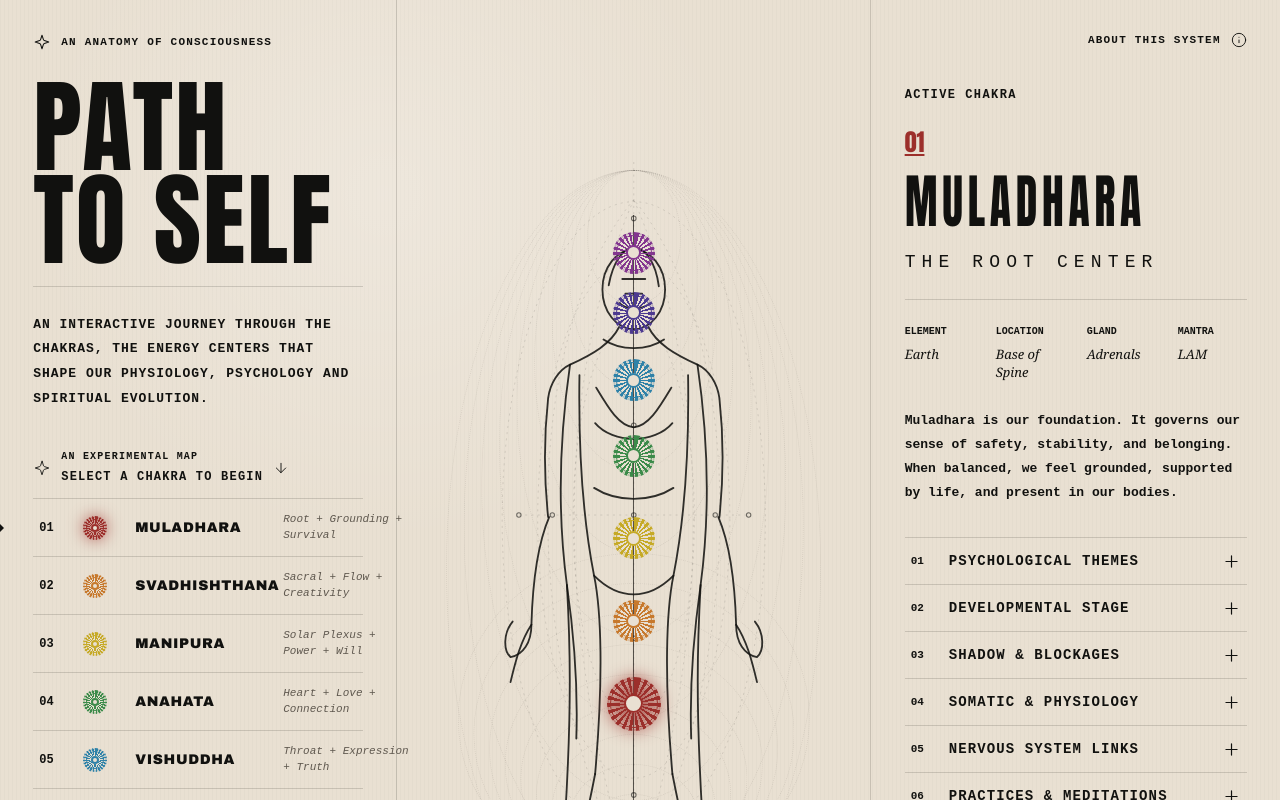
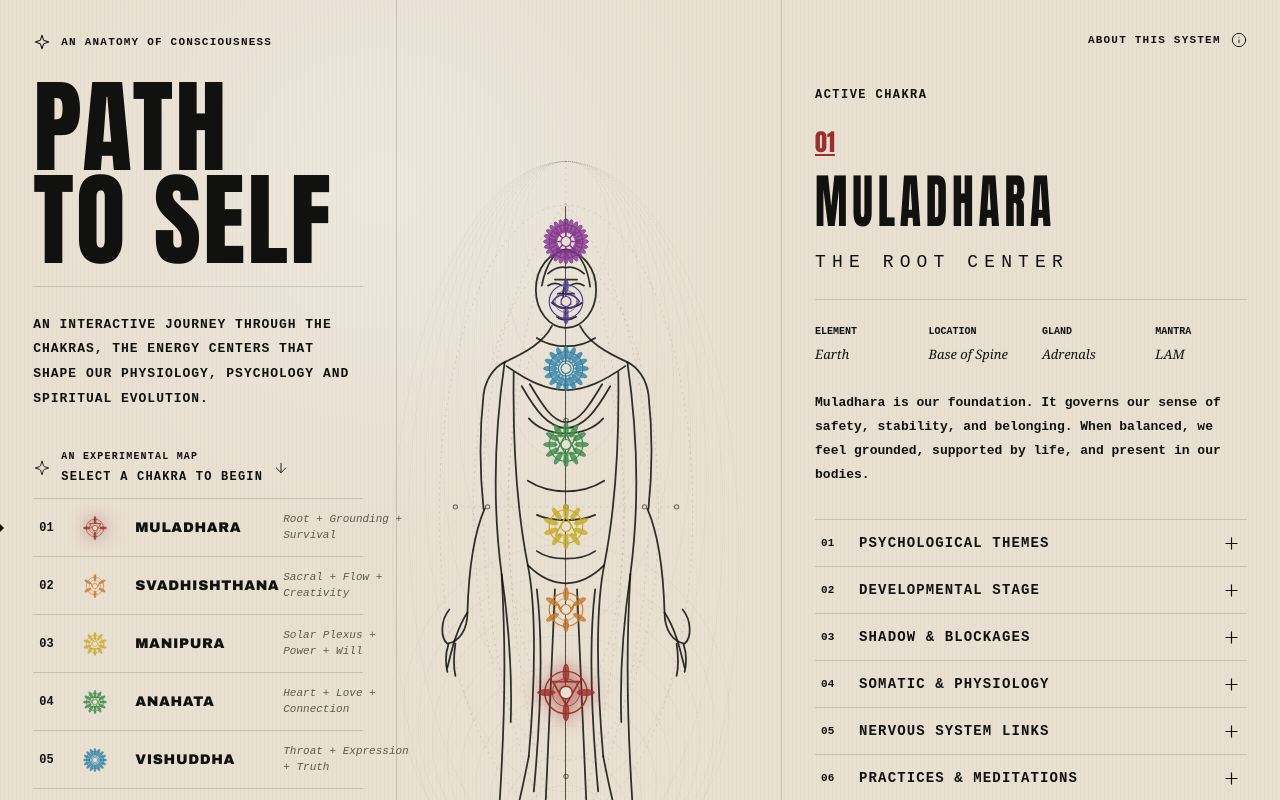
Before and after one commit to faetrap/path-to-self, a React (Vite) app: page / in a window 1280 px wide. Shown: the top 800 px of the page. Built offline with nearby package versions, Linux system fonts and the light colour scheme.

Commit message:
Refine center figure and chakra icons

```diff
--- a/src/App.tsx
+++ b/src/App.tsx
@@ -195,14 +195,44 @@ const chakras: Chakra[] = [
 ];
 
 function ChakraSigil({ chakra, active = false }: { chakra: Chakra; active?: boolean }) {
+  const petalCount = [4, 6, 10, 12, 16, 2, 24][Number(chakra.id) - 1] ?? 12;
+  const petals = Array.from({ length: petalCount }, (_, index) => (360 / petalCount) * index);
+  const symbol = (() => {
+    switch (chakra.id) {
+      case '01':
+        return <path d="M24 34 L13 15 H35 Z" />;
+      case '02':
+        return <path d="M16 19 C20 27 28 27 32 19 C31 31 17 31 16 19Z" />;
+      case '03':
+        return <path d="M24 13 L35 33 H13 Z" />;
+      case '04':
+        return <path d="M24 13 L35 33 H13 Z M24 35 L13 15 H35 Z" />;
+      case '05':
+        return <circle cx="24" cy="24" r="8" />;
+      case '06':
+        return <path d="M10 24 C17 14 31 14 38 24 C31 34 17 34 10 24Z M24 18 L29 27 H19 Z" />;
+      default:
+        return <path d="M24 9 V39 M9 24 H39 M14 14 L34 34 M34 14 L14 34" />;
+    }
+  })();
+
   return (
-    <span
+    <svg
       className={`sigil${active ? ' is-active' : ''}`}
       style={{ '--chakra': chakra.color } as React.CSSProperties}
       aria-hidden="true"
+      viewBox="0 0 48 48"
     >
-      <span />
-    </span>
+      <g className="sigil-petals">
+        {petals.map((rotation) => (
+          <ellipse key={rotation} cx="24" cy="7.7" rx="2.4" ry="7.2" transform={`rotate(${rotation} 24 24)`} />
+        ))}
+      </g>
+      <circle className="sigil-ring outer" cx="24" cy="24" r="17.5" />
+      <circle className="sigil-ring middle" cx="24" cy="24" r="11.5" />
+      <g className="sigil-symbol">{symbol}</g>
+      <circle className="sigil-core" cx="24" cy="24" r="5.2" />
+    </svg>
   );
 }
 
@@ -247,20 +277,32 @@ function BodyFigure({ activeIndex, onSelect }: { activeIndex: number; onSelect:
         <g className="human" filter="url(#softInk)">
           <ellipse cx="180" cy="122" rx="30" ry="38" />
           <path d="M156 118 C160 96 170 82 180 82 C191 82 201 96 204 119" />
+          <path d="M162 106 C169 100 176 99 180 100 C184 99 191 100 198 106" />
+          <path d="M162 118 C167 115 172 115 176 118 M184 118 C188 115 193 115 198 118" />
+          <path d="M178 120 C176 128 177 132 181 133" />
           <path d="M166 135 C174 142 187 142 196 135" />
           <path d="M169 112 L191 112 M172 126 L188 126" />
+          <path d="M171 149 C176 153 184 153 190 149" />
           <path d="M166 158 C158 174 141 184 119 194 C108 199 100 212 98 226 C94 263 94 302 98 340" />
           <path d="M194 158 C202 174 219 184 241 194 C252 199 260 212 262 226 C266 263 266 302 262 340" />
+          <path d="M121 198 C144 214 160 221 180 222 C200 221 216 214 239 198" />
+          <path d="M136 218 C151 244 162 258 180 260 C198 258 209 244 224 218" />
           <path d="M128 204 C127 270 130 335 142 396 C149 430 151 494 143 586" />
           <path d="M232 204 C233 270 230 335 218 396 C211 430 209 494 217 586" />
           <path d="M142 396 C154 408 166 414 180 414 C194 414 206 408 218 396" />
           <path d="M144 216 C156 236 166 253 180 254 C194 253 204 236 216 216" />
           <path d="M143 250 C160 270 200 270 217 250" />
           <path d="M142 312 C164 326 196 326 218 312" />
+          <path d="M151 346 C166 353 194 353 209 346" />
+          <path d="M151 382 C165 392 195 392 209 382" />
           <path d="M119 194 C110 256 106 330 116 405 C121 440 127 493 125 552" />
           <path d="M241 194 C250 256 254 330 244 405 C239 440 233 493 235 552" />
           <path d="M116 405 C119 459 121 520 114 632" />
           <path d="M244 405 C241 459 239 520 246 632" />
+          <path d="M151 420 C157 469 156 533 148 621" />
+          <path d="M209 420 C203 469 204 533 212 621" />
+          <path d="M169 420 C166 476 164 548 159 650" />
+          <path d="M191 420 C194 476 196 548 201 650" />
           <path d="M143 586 C137 617 131 646 122 672" />
           <path d="M217 586 C223 617 229 646 238 672" />
           <path d="M114 632 C107 648 94 664 73 674 C92 680 113 678 128 668" />
@@ -268,6 +310,7 @@ function BodyFigure({ activeIndex, onSelect }: { activeIndex: number; onSelect:
           <path d="M99 340 C87 368 83 408 82 443 C82 460 74 472 62 474 C55 468 55 451 64 440" />
           <path d="M261 340 C273 368 277 408 278 443 C278 460 286 472 298 474 C305 468 305 451 296 440" />
           <path d="M82 443 C72 458 67 477 62 498 M278 443 C288 458 293 477 298 498" />
+          <path d="M63 475 C60 484 60 493 62 502 M70 474 C68 488 68 497 70 506 M290 474 C292 488 292 497 290 506 M297 475 C300 484 300 493 298 502" />
           <path d="M151 170 C167 181 193 181 209 170" />
           <path d="M150 694 C166 704 194 704 210 694" />
         </g>
--- a/src/styles.css
+++ b/src/styles.css
@@ -39,7 +39,7 @@ button {
 
 .app-shell {
   display: grid;
-  grid-template-columns: minmax(380px, 31vw) minmax(430px, 37vw) minmax(390px, 32vw);
+  grid-template-columns: minmax(380px, 31vw) minmax(360px, 30vw) minmax(430px, 39vw);
   min-height: 100vh;
   overflow: hidden;
 }
@@ -189,14 +189,16 @@ button {
 
 .center-panel {
   display: grid;
-  place-items: center;
-  padding: 18px 24px;
+  justify-items: start;
+  align-items: center;
+  padding: 18px 8px 18px 14px;
 }
 
 .figure-stage {
   position: relative;
-  width: min(92%, 560px);
-  height: min(94vh, 830px);
+  width: min(100%, 500px);
+  height: min(94vh, 820px);
+  transform: translateX(-26px);
 }
 
 .geometry {
@@ -271,42 +273,59 @@ button {
 }
 
 .body-chakra .sigil {
-  width: 42px;
-  height: 42px;
+  width: 46px;
+  height: 46px;
 }
 
 .body-chakra.selected .sigil {
-  width: 54px;
-  height: 54px;
+  width: 58px;
+  height: 58px;
 }
 
 .sigil {
   --chakra: #111;
-  display: inline-grid;
-  place-items: center;
   width: 24px;
   height: 24px;
-  border-radius: 50%;
   color: var(--chakra);
-  background:
-    radial-gradient(circle, var(--paper) 0 22%, transparent 23%),
-    repeating-conic-gradient(from 8deg, currentColor 0 8deg, transparent 8deg 16deg);
-  outline: 1px solid currentColor;
-  outline-offset: -4px;
-  box-shadow: inset 0 0 0 2px color-mix(in srgb, currentColor 30%, transparent);
   transition: transform 0.2s ease, filter 0.2s ease, width 0.2s ease, height 0.2s ease;
+  overflow: visible;
 }
 
-.sigil span {
-  width: 35%;
-  height: 35%;
-  border: 2px solid currentColor;
-  border-radius: 50%;
-  background: var(--paper);
+.sigil-petals {
+  fill: color-mix(in srgb, currentColor 78%, transparent);
+  stroke: currentColor;
+  stroke-width: 0.7;
+}
+
+.sigil-ring,
+.sigil-symbol {
+  fill: none;
+  stroke: currentColor;
+  stroke-linecap: round;
+  stroke-linejoin: round;
+}
+
+.sigil-ring.outer {
+  stroke-width: 1.2;
+}
+
+.sigil-ring.middle {
+  stroke-width: 0.8;
+  opacity: 0.8;
+}
+
+.sigil-symbol {
+  stroke-width: 1.45;
+}
+
+.sigil-core {
+  fill: var(--paper);
+  stroke: currentColor;
+  stroke-width: 1.2;
 }
 
 .sigil.is-active {
-  filter: drop-shadow(0 0 8px currentColor);
+  filter: drop-shadow(0 0 9px currentColor);
 }
 
 .right-panel {
```
Also changed, not shown: 5 other files (tests, documents, lock files or other folders).
